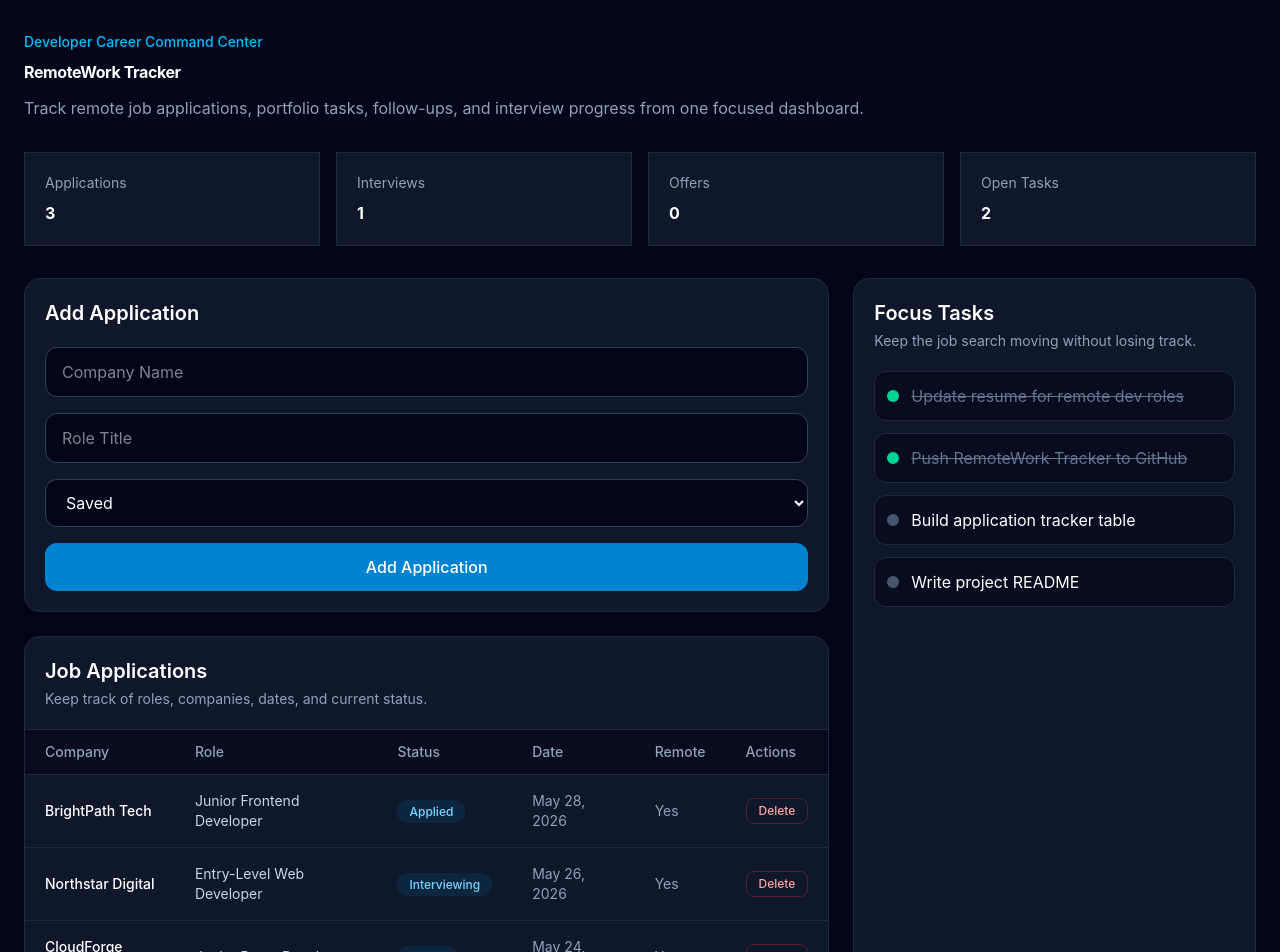
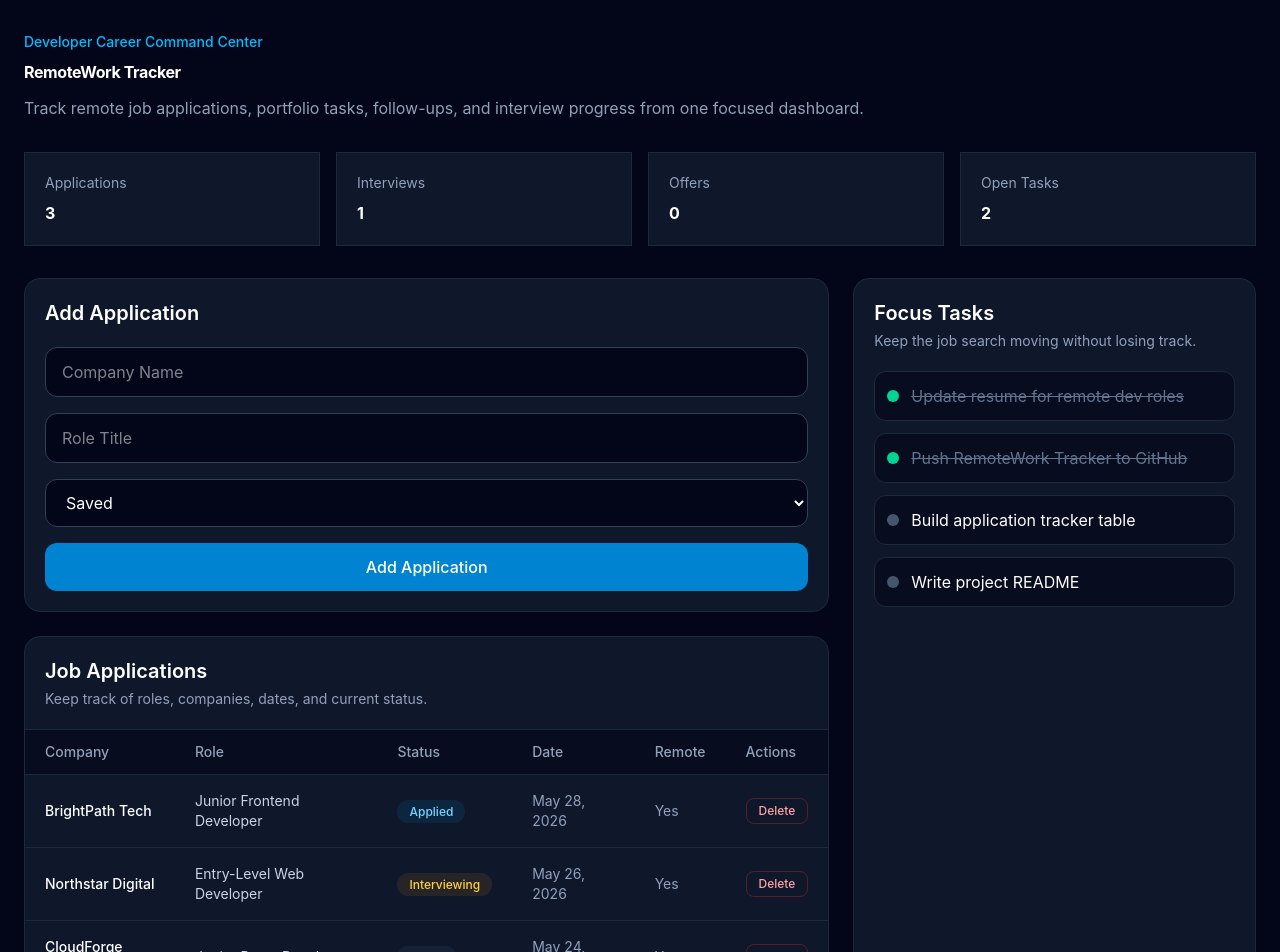
Before and after one commit to Evans-Steven/remote-work-tracker, a React (Vite) app: page / in a window 1280 px wide. Shown: the top 952 px of the page. Built offline with nearby package versions, Linux system fonts and the light colour scheme.

Commit message:
Added dynamic status badge styling

```diff
--- a/src/components/ApplicationForm.jsx
+++ b/src/components/ApplicationForm.jsx
@@ -63,6 +63,8 @@ function ApplicationForm({ onAddApplication }) {
                     <option>Saved</option>
                     <option>Applied</option>
                     <option>Interviewing</option>
+                    <option>Offer</option>
+                    <option>Rejected</option>
                 </select>
 
                 <button
--- a/src/components/ApplicationTable.jsx
+++ b/src/components/ApplicationTable.jsx
@@ -1,4 +1,29 @@
 function ApplicationTable({ applications, onDeleteApplication }) {
+
+    function getStatusStyles(status) {
+        if (status === "Saved") {
+            return "bg-slate-500/10 text-slate-300"
+        }
+
+        if (status === "Applied") {
+            return "bg-sky-500/10 text-sky-300"
+        }
+
+        if (status === "Interviewing") {
+            return "bg-amber-500/10 text-amber-300"
+        }
+
+        if (status === "Offer") {
+            return "bg-emerald-500/10 text-emerald-300"
+        }
+
+        if (status === "Rejected") {
+            return "bg-red-500/10 text-red-300"
+        }
+
+        return "bg-slate-500/10 text-slate-300"
+    }
+
     return (
         <section className="rounded-2xl border border-slate-800 bg-slate-900">
             <div className="border-b border-slate-800 p-5">
@@ -27,7 +52,11 @@ function ApplicationTable({ applications, onDeleteApplication }) {
                                 <td className="px-5 py-4 font-medium">{app.company}</td>
                                 <td className="px-5 py-4 text-slate-300">{app.role}</td>
                                 <td className="px-5 py-4">
-                                    <span className="rounded-full bg-sky-500/10 px-3 py-1 text-xs font-medium text-sky-300">
+                                    <span
+                                        className={`rounded-full px-3 py-1 text-xs font-medium ${getStatusStyles(
+                                            app.status
+                                        )}`}
+                                    >
                                         {app.status}
                                     </span>
                                 </td>
```
